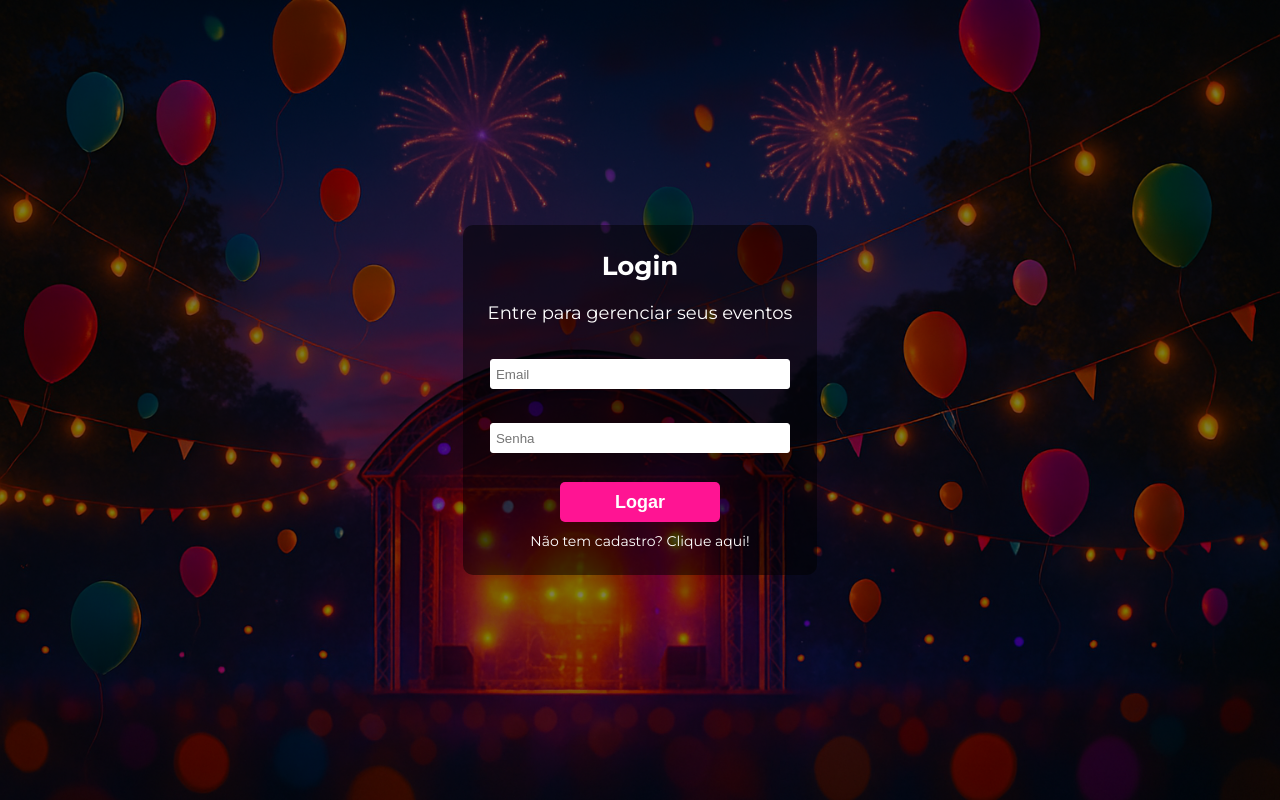
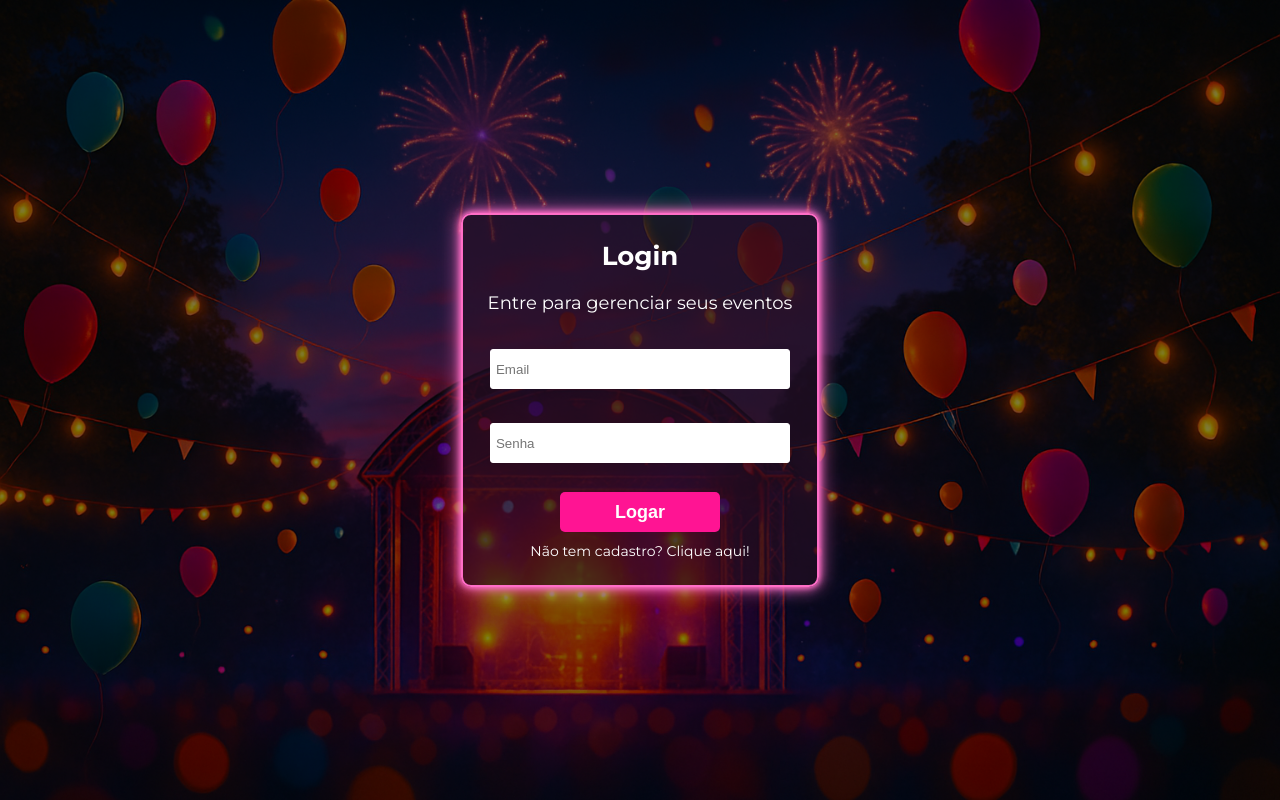
Before and after one commit to Gisele-Nuness/projeto-cadastro-de-eventos, a PHP site: page /login.html in a window 1280 px wide. Run offline with PHP 8.4, Linux system fonts and the light colour scheme.

Commit message:
alteraçoes nas bordas dos formulários

```diff
--- a/cadastrar-evento.php
+++ b/cadastrar-evento.php
@@ -20,21 +20,25 @@ if (!isset($_SESSION['usuario'])) {
                 <h1>Cadastrar Evento</h1>
 
                 <div class="form-group">
+                    <img src="./img/titulo.png" alt="" class="img">
                     <label for="titulo">Título:</label>
                     <input type="text" name="titulo" required>
                 </div>
 
                 <div class="form-group">
+                    <img src="./img/data.png" alt="" class="img">
                     <label for="data_evento">Data do Evento:</label>
                     <input type="date" name="data_evento" required>
                 </div>
 
                 <div class="form-group">
+                    <img src="./img/descricao.png" alt="" class="img">
                     <label for="descricao">Descrição:</label>
                     <textarea name="descricao" rows="4" required></textarea>
                 </div>
 
                 <div class="form-group">
+                    <img src="./img/imagem.png" alt="" class="img">
                     <label for="imagem">Imagem:</label>
                     <input type="file" name="imagem" accept="image/*" required>
                 </div>
--- a/css/cabecalho.css
+++ b/css/cabecalho.css
@@ -9,6 +9,9 @@ header .cabecalho {
     padding-inline: 10px;
     align-items: center;
     background-color: #000000bc;
+    border-bottom: 2px solid #FF6EC7;
+    box-shadow: 0 4px 12px #FF6EC7;
+
 
 }
 
--- a/css/contato.css
+++ b/css/contato.css
@@ -47,6 +47,8 @@ main::before {
 
 .formulario {
     background: #00000080;
+    border: 2px solid #FF6EC7;
+    box-shadow: 0 0 5px #FF6EC7, 0 0 10px #FF6EC7, 0 0 20px #FF6EC7;
     border-radius: 10px;
     display: flex;
     flex-direction: column;
--- a/css/login.css
+++ b/css/login.css
@@ -49,7 +49,9 @@ main::before {
 }
 
 .formulario {
-    background: #00000080;
+    background: #29102599;
+    border: 2px solid #FF6EC7;
+    box-shadow: 0 0 5px #FF6EC7, 0 0 10px #FF6EC7, 0 0 20px #FF6EC7;
     border-radius: 10px;
     display: flex;
     flex-direction: column;
@@ -76,7 +78,7 @@ main::before {
     margin-top: 15px;
     gap: 50px;
     width: 300px;
-    height: 30px;
+    height: 40px;
     border-radius: 3px;
     padding: 5px;
     border: 1px solid #ffffff;
```
Also changed, not shown: css/cadastro-evento.css (+10 -2 lines), css/dashboard.css (+12 -9 lines).
